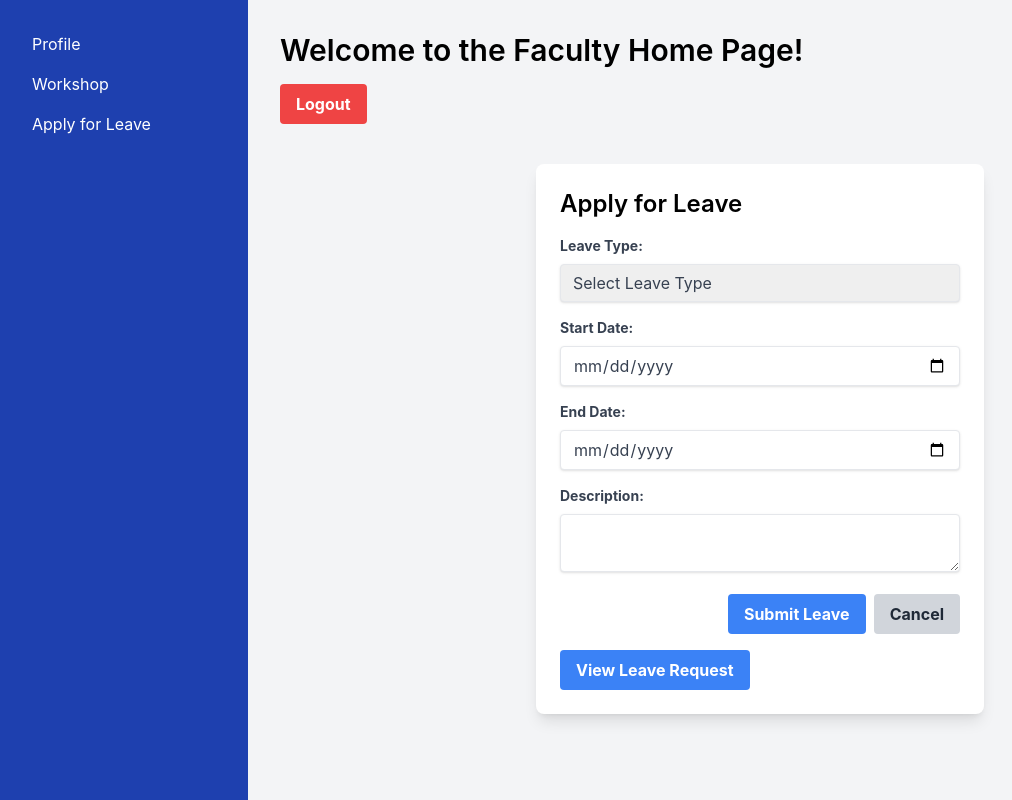
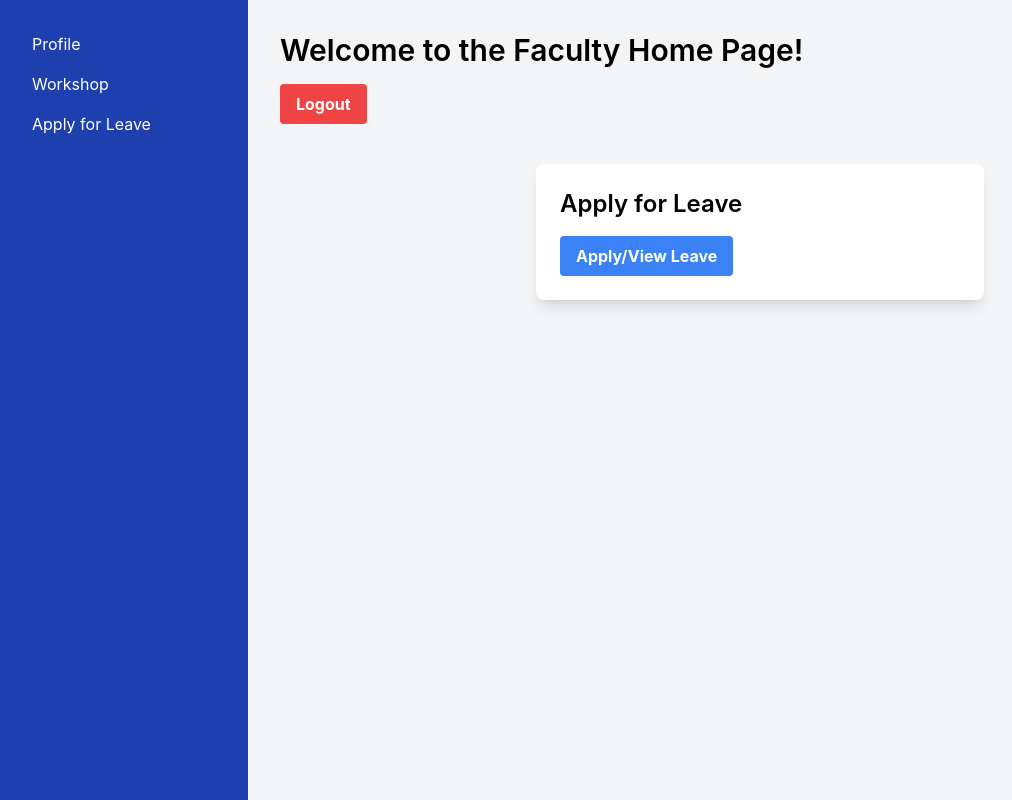
Before and after one commit to naranavee/faculty-managment-main-main, a React (Create React App) app in the folder frontend/: page /faculty/home in a window 1280 px wide. Both pictures are taken after a click on the item "Apply for Leave". Shown: the whole page, without its empty margins (8-1020 px from the left). Built offline with nearby package versions, Linux system fonts and the light colour scheme.

Commit message:
added view leaves component in edit and delete buttons

```diff
--- a/frontend/src/components/admin/ViewLeaves.js
+++ b/frontend/src/components/admin/ViewLeaves.js
@@ -2,8 +2,9 @@ import React, { useState, useEffect } from 'react';
 import axios from 'axios';
 
 function ViewLeaves() {
-  const [leaveData, setLeaveData] = useState(null);
+  const [leaves, setLeaves] = useState([]);
   const [editMode, setEditMode] = useState(false);
+  const [currentLeave, setCurrentLeave] = useState(null);
   const [formData, setFormData] = useState({
     leaveType: '',
     startDate: '',
@@ -12,16 +13,19 @@ function ViewLeaves() {
   });
 
   useEffect(() => {
-    const fetchLeave = async () => {
+    const fetchLeaves = async () => {
       try {
-        const res = await axios.get('http://localhost:5000/api/faculty/leave'); // Adjust the API endpoint as needed
-        setLeaveData(res.data);
-        setFormData(res.data); // Initialize form data with fetched leave data
+        const res = await axios.get('http://localhost:5000/api/faculty/leave');
+        setLeaves(res.data);
+        if (res.data.length > 0) {
+          setCurrentLeave(res.data[0]);
+          setFormData(res.data[0]); // Initialize form data with the first leave data
+        }
       } catch (err) {
         console.error(err.response.data);
       }
     };
-    fetchLeave();
+    fetchLeaves();
   }, []);
 
   const onChange = (e) => {
@@ -35,24 +39,39 @@ function ViewLeaves() {
   const onSubmit = async (e) => {
     e.preventDefault();
     try {
-      const res = await axios.put('http://localhost:5000/api/faculty/leave', formData);
-      setLeaveData(res.data);
+      if (currentLeave) {
+        const res = await axios.put(`http://localhost:5000/api/faculty/leave/${currentLeave._id}`, formData);
+        setLeaves(leaves.map(leave => leave._id === res.data._id ? res.data : leave));
+        setCurrentLeave(res.data);
+        alert('Leave details updated successfully!');
+      }
       setEditMode(false);
-      alert('Leave details updated successfully!');
     } catch (err) {
       console.error(err.response.data);
     }
   };
 
-  const onDelete = async () => {
+  const onDelete = async (id) => {
     try {
-      await axios.delete('http://localhost:5000/api/faculty/leave');
-      setLeaveData(null);
+      await axios.delete(`http://localhost:5000/api/faculty/leave/${id}`);
+      setLeaves(leaves.filter(leave => leave._id !== id));
       setEditMode(false);
+      setCurrentLeave(null);
       alert('Leave details deleted successfully!');
     } catch (err) {
       console.error(err.response.data);
     }
+  };
+
+  const handleEditClick = (leave) => {
+    setCurrentLeave(leave);
+    setFormData({
+      leaveType: leave.leaveType,
+      startDate: leave.startDate,
+      endDate: leave.endDate,
+      description: leave.description,
+    });
+    setEditMode(true);
   };
 
   return (
@@ -126,26 +145,30 @@ function ViewLeaves() {
         </form>
       ) : (
         <div>
-          {leaveData ? (
+          {leaves.length > 0 ? (
             <div>
-              <p><strong>Leave Type:</strong> {leaveData.leaveType}</p>
-              <p><strong>Start Date:</strong> {new Date(leaveData.startDate).toLocaleDateString()}</p>
-              <p><strong>End Date:</strong> {new Date(leaveData.endDate).toLocaleDateString()}</p>
-              <p><strong>Description:</strong> {leaveData.description}</p>
+              {leaves.map(leave => (
+                <div key={leave._id} className="mb-4 p-4 bg-gray-100 rounded-lg">
+                  <p><strong>Leave Type:</strong> {leave.leaveType}</p>
+                  <p><strong>Start Date:</strong> {new Date(leave.startDate).toLocaleDateString()}</p>
+                  <p><strong>End Date:</strong> {new Date(leave.endDate).toLocaleDateString()}</p>
+                  <p><strong>Description:</strong> {leave.description}</p>
                   <div className="flex justify-end mt-4">
                     <button
-                  onClick={() => setEditMode(true)}
+                      onClick={() => handleEditClick(leave)}
                       className="bg-blue-500 hover:bg-blue-700 text-white font-bold py-2 px-4 rounded mr-2"
                     >
                       Edit
                     </button>
                     <button
-                  onClick={onDelete}
+                      onClick={() => onDelete(leave._id)}
                       className="bg-red-500 hover:bg-red-700 text-white font-bold py-2 px-4 rounded"
                     >
                       Delete
                     </button>
                   </div>
+                </div>
+              ))}
             </div>
           ) : (
             <p>No leave data available.</p>
--- a/frontend/src/components/faculty/ApplyForLeave.js
+++ b/frontend/src/components/faculty/ApplyForLeave.js
@@ -6,23 +6,39 @@ function ApplyForLeave() {
     leaveType: '',
     startDate: '',
     endDate: '',
-    description: '',
+    description: ''
   });
 
-  const [leaveData, setLeaveData] = useState(null);
+  const [leaves, setLeaves] = useState([]);
+  const [selectedLeave, setSelectedLeave] = useState(null);
+  const [isEditMode, setIsEditMode] = useState(false);
   const [showLeave, setShowLeave] = useState(false);
-  const [isEditMode, setIsEditMode] = useState(false);
 
   useEffect(() => {
-    if (isEditMode && leaveData) {
+    if (showLeave) {
+      fetchLeaves();
+    }
+  }, [showLeave]);
+
+  useEffect(() => {
+    if (isEditMode && selectedLeave) {
       setFormData({
-        leaveType: leaveData.leaveType,
-        startDate: leaveData.startDate,
-        endDate: leaveData.endDate,
-        description: leaveData.description,
+        leaveType: selectedLeave.leaveType,
+        startDate: selectedLeave.startDate,
+        endDate: selectedLeave.endDate,
+        description: selectedLeave.description
       });
     }
-  }, [isEditMode, leaveData]);
+  }, [isEditMode, selectedLeave]);
+
+  const fetchLeaves = async () => {
+    try {
+      const res = await axios.get('http://localhost:5000/api/faculty/leave');
+      setLeaves(res.data);
+    } catch (err) {
+      console.error(err.response.data);
+    }
+  };
 
   const onChange = (e) => {
     const { name, value } = e.target;
@@ -31,58 +47,42 @@ function ApplyForLeave() {
 
   const onSubmit = async (e) => {
     e.preventDefault();
-
     try {
-      if (isEditMode) {
-        const res = await axios.put('http://localhost:5000/api/faculty/leave', formData);
-        console.log(res.data);
+      if (isEditMode && selectedLeave) {
+        await axios.put(`http://localhost:5000/api/faculty/leave/${selectedLeave._id}`, formData);
         alert('Leave request updated successfully!');
       } else {
-        const res = await axios.post('http://localhost:5000/api/faculty/leave', formData);
-        console.log(res.data);
+        await axios.post('http://localhost:5000/api/faculty/leave', formData);
         alert('Leave request submitted successfully!');
       }
-
-      // Reset form and mode after submission
       setFormData({
         leaveType: '',
         startDate: '',
         endDate: '',
-        description: '',
+        description: ''
       });
       setIsEditMode(false);
-      setShowLeave(false);
-
+      fetchLeaves(); // Refresh the list of leaves
     } catch (err) {
       console.error(err.response.data);
     }
   };
 
-  const onViewLeave = async () => {
+  const onDeleteLeave = async (id) => {
     try {
-      const res = await axios.get('http://localhost:5000/api/faculty/leave');
-      setLeaveData(res.data);
-      setShowLeave(true);
-    } catch (err) {
-      console.error(err.response.data);
-    }
-  };
-
-  const onDeleteLeave = async () => {
-    try {
-      await axios.delete('http://localhost:5000/api/faculty/leave');
+      await axios.delete(`http://localhost:5000/api/faculty/leave/${id}`);
+      setLeaves(leaves.filter(leave => leave._id !== id));
       alert('Leave request deleted successfully');
-      setLeaveData(null);
-      setShowLeave(false);
+      setSelectedLeave(null);
       setIsEditMode(false);
     } catch (err) {
       console.error(err.response.data);
     }
   };
 
-  const onEditLeave = () => {
+  const onEditLeave = (leave) => {
+    setSelectedLeave(leave);
     setIsEditMode(true);
-    setShowLeave(false);
   };
 
   return (
@@ -90,7 +90,17 @@ function ApplyForLeave() {
       <h2 className="text-2xl font-semibold mb-4">
         {isEditMode ? 'Edit Leave Request' : 'Apply for Leave'}
       </h2>
-      <form onSubmit={onSubmit}>
+
+      {!showLeave ? (
+        <button
+          className="bg-blue-500 hover:bg-blue-700 text-white font-bold py-2 px-4 rounded"
+          onClick={() => setShowLeave(true)}
+        >
+          Apply/View Leave
+        </button>
+      ) : (
+        <>
+          <form onSubmit={onSubmit} className="mb-6">
             <div className="mb-4">
               <label className="block text-gray-700 text-sm font-bold mb-2" htmlFor="leaveType">
                 Leave Type:
@@ -107,7 +117,6 @@ function ApplyForLeave() {
                 <option value="Sick">Sick</option>
               </select>
             </div>
-
             <div className="mb-4">
               <label className="block text-gray-700 text-sm font-bold mb-2" htmlFor="startDate">
                 Start Date:
@@ -121,7 +130,6 @@ function ApplyForLeave() {
                 className="shadow appearance-none border rounded w-full py-2 px-3 text-gray-700 leading-tight focus:outline-none focus:shadow-outline"
               />
             </div>
-
             <div className="mb-4">
               <label className="block text-gray-700 text-sm font-bold mb-2" htmlFor="endDate">
                 End Date:
@@ -135,7 +143,6 @@ function ApplyForLeave() {
                 className="shadow appearance-none border rounded w-full py-2 px-3 text-gray-700 leading-tight focus:outline-none focus:shadow-outline"
               />
             </div>
-
             <div className="mb-4">
               <label className="block text-gray-700 text-sm font-bold mb-2" htmlFor="description">
                 Description:
@@ -148,7 +155,6 @@ function ApplyForLeave() {
                 className="shadow appearance-none border rounded w-full py-2 px-3 text-gray-700 leading-tight focus:outline-none focus:shadow-outline"
               ></textarea>
             </div>
-
             <div className="flex justify-end mt-4">
               <button type="submit" className="bg-blue-500 hover:bg-blue-700 text-white font-bold py-2 px-4 rounded mr-2">
                 {isEditMode ? 'Update Leave' : 'Submit Leave'}
@@ -160,10 +166,9 @@ function ApplyForLeave() {
                     leaveType: '',
                     startDate: '',
                     endDate: '',
-                description: '',
+                    description: ''
                   });
                   setIsEditMode(false);
-              setShowLeave(false);
                 }}
                 className="bg-gray-300 hover:bg-gray-400 text-gray-800 font-bold py-2 px-4 rounded"
               >
@@ -171,29 +176,32 @@ function ApplyForLeave() {
               </button>
             </div>
           </form>
-
-      {!isEditMode && (
-        <>
-          <button className="bg-blue-500 hover:bg-blue-700 text-white font-bold py-2 px-4 rounded mt-4" onClick={onViewLeave}>
-            View Leave Request
-          </button>
-
-          {showLeave && leaveData && (
-            <div className="mt-4 p-4 bg-gray-100 rounded-lg">
+          {leaves.length > 0 ? (
+            leaves.map(leave => (
+              <div key={leave._id} className="mt-4 p-4 bg-gray-100 rounded-lg">
                 <h3 className="text-xl font-semibold mb-2">Leave Details</h3>
-              <p><strong>Leave Type:</strong> {leaveData.leaveType}</p>
-              <p><strong>Start Date:</strong> {new Date(leaveData.startDate).toLocaleDateString()}</p>
-              <p><strong>End Date:</strong> {new Date(leaveData.endDate).toLocaleDateString()}</p>
-              <p><strong>Description:</strong> {leaveData.description}</p>
+                <p><strong>Leave Type:</strong> {leave.leaveType}</p>
+                <p><strong>Start Date:</strong> {new Date(leave.startDate).toLocaleDateString()}</p>
+                <p><strong>End Date:</strong> {new Date(leave.endDate).toLocaleDateString()}</p>
+                <p><strong>Description:</strong> {leave.description}</p>
                 <div className="flex justify-end mt-4">
-                <button className="bg-green-500 hover:bg-green-700 text-white font-bold py-2 px-4 rounded mr-2" onClick={onEditLeave}>
+                  <button
+                    onClick={() => onEditLeave(leave)}
+                    className="bg-green-500 hover:bg-green-700 text-white font-bold py-2 px-4 rounded mr-2"
+                  >
                     Edit Leave
                   </button>
-                <button className="bg-red-500 hover:bg-red-700 text-white font-bold py-2 px-4 rounded" onClick={onDeleteLeave}>
+                  <button
+                    onClick={() => onDeleteLeave(leave._id)}
+                    className="bg-red-500 hover:bg-red-700 text-white font-bold py-2 px-4 rounded"
+                  >
                     Delete Leave
                   </button>
                 </div>
               </div>
+            ))
+          ) : (
+            <p>No leave requests available.</p>
           )}
         </>
       )}
```
Also changed, not shown: 1 other file (tests, documents, lock files or other folders). Lines whose indentation alone changed are shown as unchanged.
